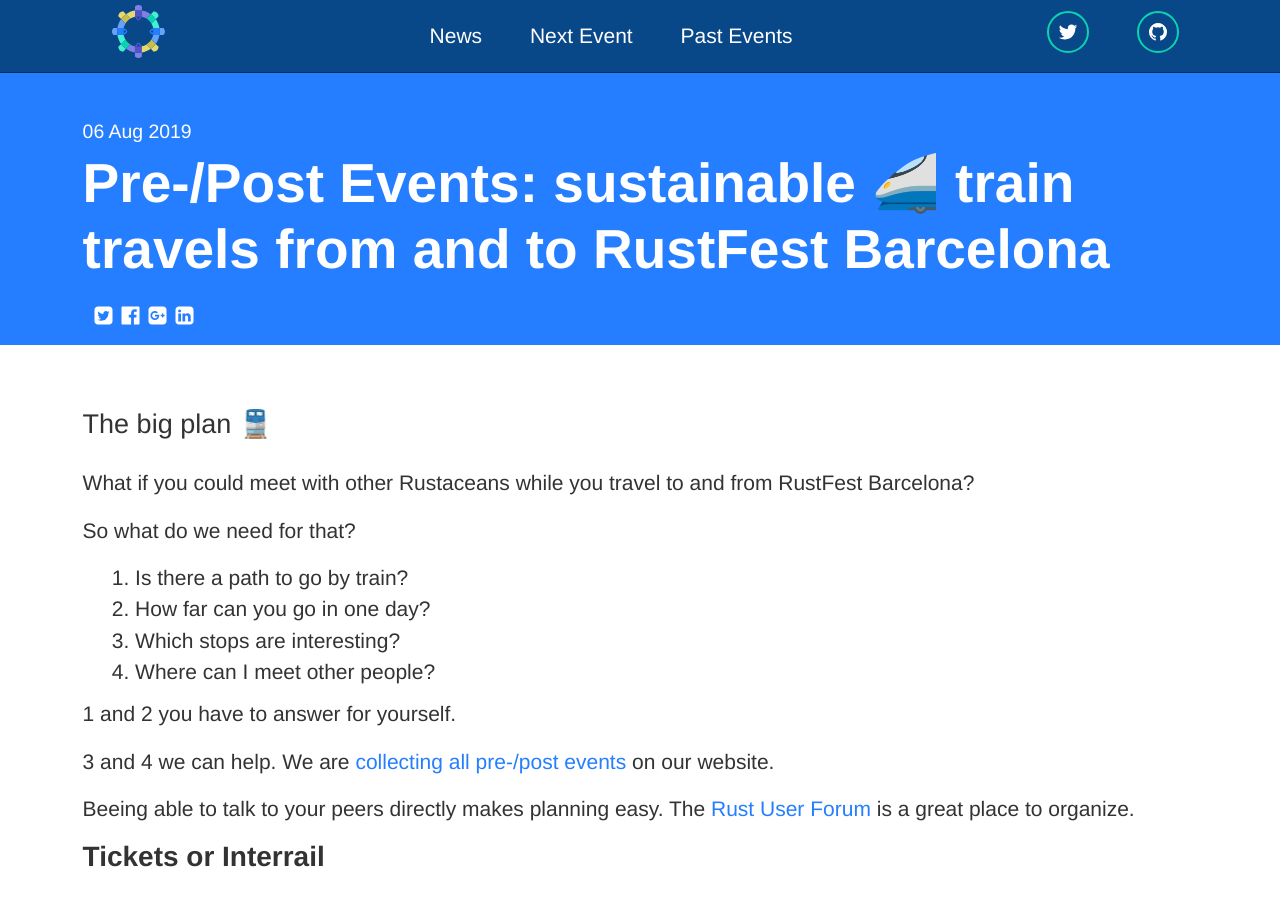
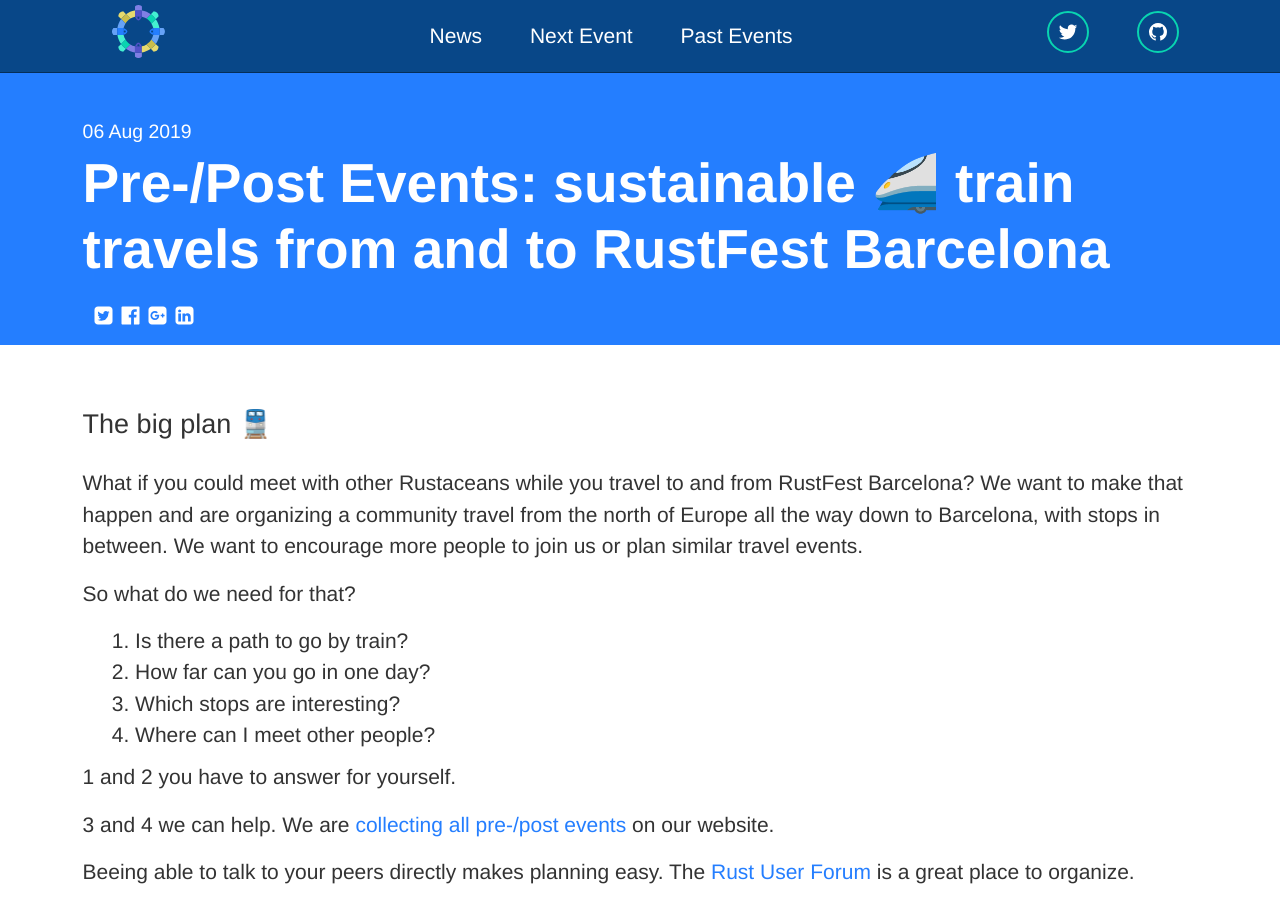
Before and after one commit to RustFestEU/blog.rustfest.eu, a Jekyll site: the page built from _posts/2019-08-06-pre-post-events-sustainable-trains.md, in a window 1280 px wide and 900 px high. Built offline with Jekyll 4.4.1, drawn with Linux system fonts in a browser that asks for light colours.

Commit message:
Apply suggestions from code review
Co-Authored-By: Jan-Erik Rediger <janerik@fnordig.de>

```diff
--- a/_posts/2019-08-06-pre-post-events-sustainable-trains.md
+++ b/_posts/2019-08-06-pre-post-events-sustainable-trains.md
@@ -9,6 +9,8 @@
 ## The big plan 🚆
 
 What if you could meet with other Rustaceans while you travel to and from RustFest Barcelona?
+We want to make that happen and are organizing a community travel from the north of Europe all the way down to Barcelona, with stops in between.
+We want to encourage more people to join us or plan similar travel events.
 
 So what do we need for that?
 
```
